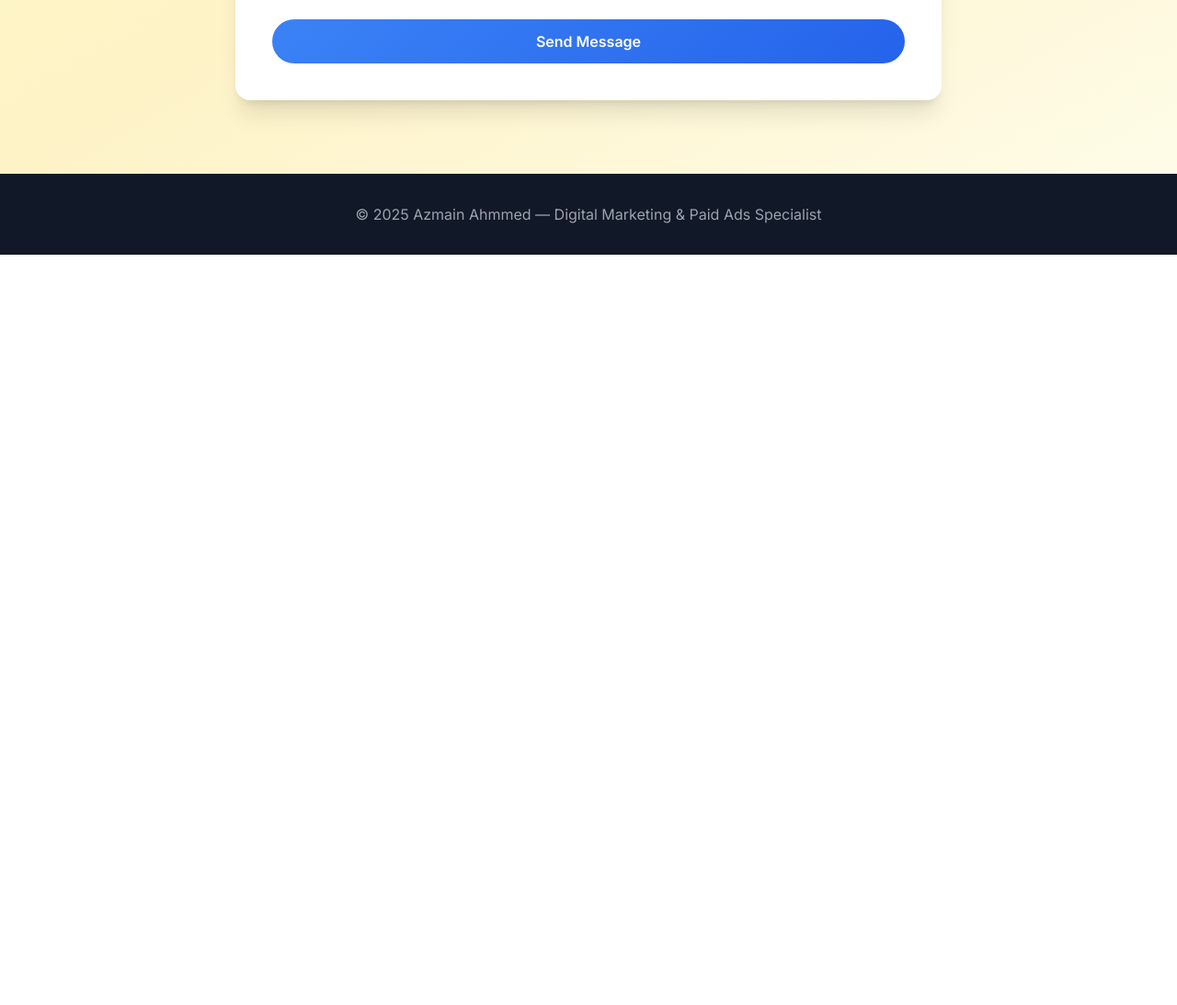
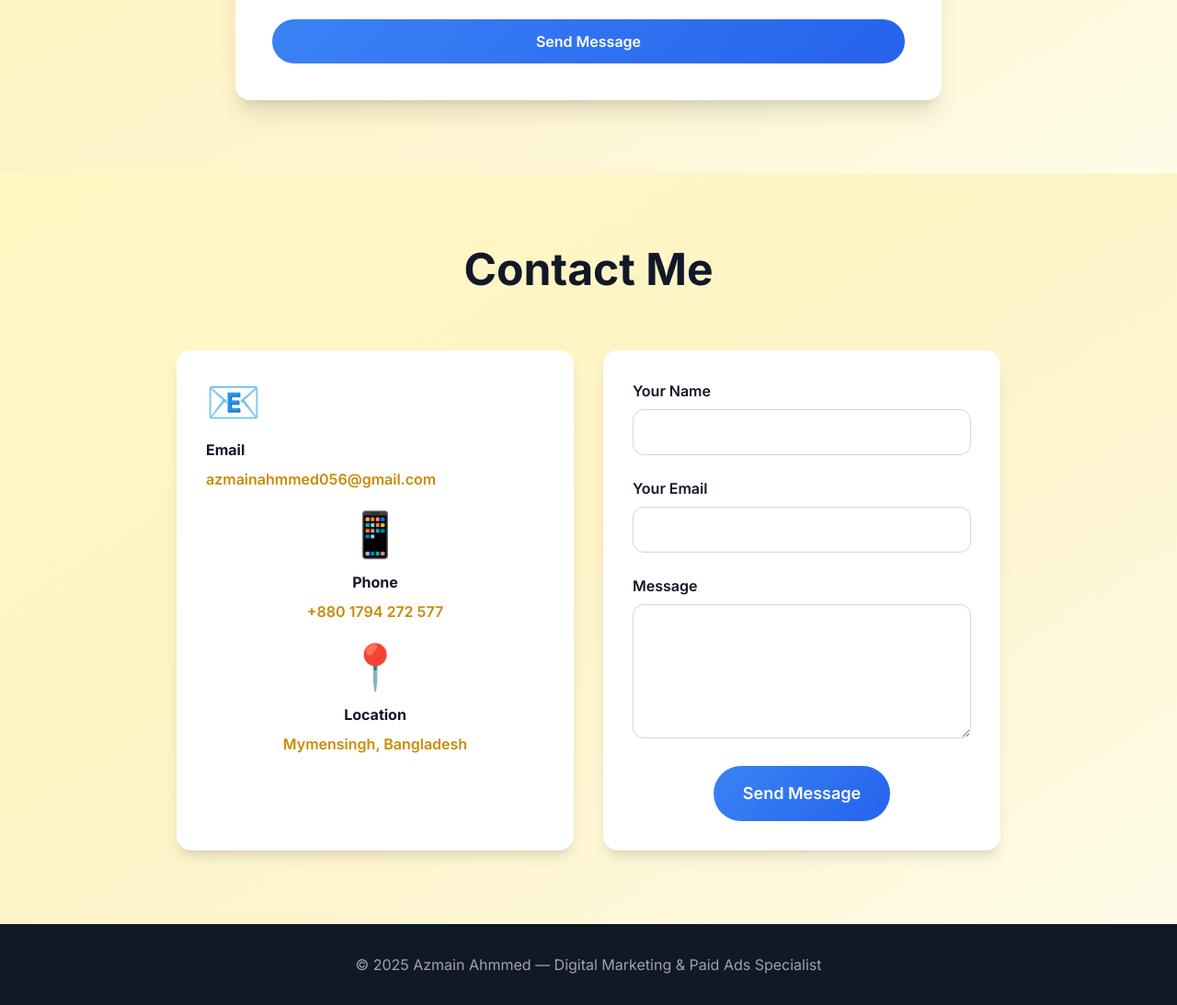
Before and after one commit to azmainahmmed/Azmain-Ahmmed-portfolio, a plain HTML site: page index.html in a window 1280 px wide. Shown: the part 1357-2450 px from the top of the page at 92% size. Before the commit the page ends 1634 px from the top, so only its background shows below. Drawn offline with nearby package versions, Linux system fonts and the light colour scheme.

Commit message:
index.html

```diff
--- a/index.html
+++ b/index.html
@@ -81,6 +81,55 @@ height="0" width="0" style="display:none;visibility:hidden"></iframe></noscript>
     </div>
    </section>
 
+   <!-- Contact Section -->
+<section id="contact" class="py-20 px-6 bg-gradient-to-br from-yellow-100 via-amber-100 to-yellow-50 w-full">
+  <div class="max-w-4xl mx-auto">
+    <h2 class="section-title text-4xl md:text-5xl font-bold text-gray-900 mb-16 fade-in text-center">Contact Me</h2>
+
+    <div class="grid md:grid-cols-2 gap-8">
+      <!-- Contact Details -->
+      <div class="bg-white p-8 rounded-2xl shadow-lg fade-in hover:shadow-xl transition-shadow">
+        <div class="text-5xl mb-4">📧</div>
+        <h3 class="font-bold text-gray-900 mb-2">Email</h3>
+        <a href="mailto:azmainahmmed056@gmail.com" class="text-yellow-600 hover:text-yellow-700 break-all font-semibold">azmainahmmed056@gmail.com</a>
+
+        <div class="mt-6 text-center">
+          <div class="text-5xl mb-4">📱</div>
+          <h3 class="font-bold text-gray-900 mb-2">Phone</h3>
+          <a href="tel:+8801794272577" class="text-yellow-600 hover:text-yellow-700 font-semibold">+880 1794 272 577</a>
+        </div>
+
+        <div class="mt-6 text-center">
+          <div class="text-5xl mb-4">📍</div>
+          <h3 class="font-bold text-gray-900 mb-2">Location</h3>
+          <p class="text-yellow-600 font-semibold">Mymensingh, Bangladesh</p>
+        </div>
+      </div>
+
+      <!-- Contact Form -->
+      <div class="bg-white p-8 rounded-2xl shadow-lg fade-in hover:shadow-xl transition-shadow">
+        <form action="https://formspree.io/f/xnjoqgdg" method="POST" class="space-y-6">
+          <div>
+            <label for="name" class="block mb-2 font-semibold text-gray-900">Your Name</label>
+            <input type="text" name="name" id="name" required class="w-full px-4 py-3 rounded-xl border border-gray-300 focus:ring-2 focus:ring-yellow-400 focus:outline-none">
+          </div>
+          <div>
+            <label for="email" class="block mb-2 font-semibold text-gray-900">Your Email</label>
+            <input type="email" name="email" id="email" required class="w-full px-4 py-3 rounded-xl border border-gray-300 focus:ring-2 focus:ring-yellow-400 focus:outline-none">
+          </div>
+          <div>
+            <label for="message" class="block mb-2 font-semibold text-gray-900">Message</label>
+            <textarea name="message" id="message" rows="5" required class="w-full px-4 py-3 rounded-xl border border-gray-300 focus:ring-2 focus:ring-yellow-400 focus:outline-none"></textarea>
+          </div>
+          <div class="text-center">
+            <button type="submit" class="btn-primary px-8 py-4 rounded-full font-semibold text-lg">Send Message</button>
+          </div>
+        </form>
+      </div>
+    </div>
+  </div>
+</section>
+
    <!-- Footer -->
    <footer class="bg-gray-900 text-white py-8 px-6 w-full">
     <div class="max-w-6xl mx-auto text-center">
```
